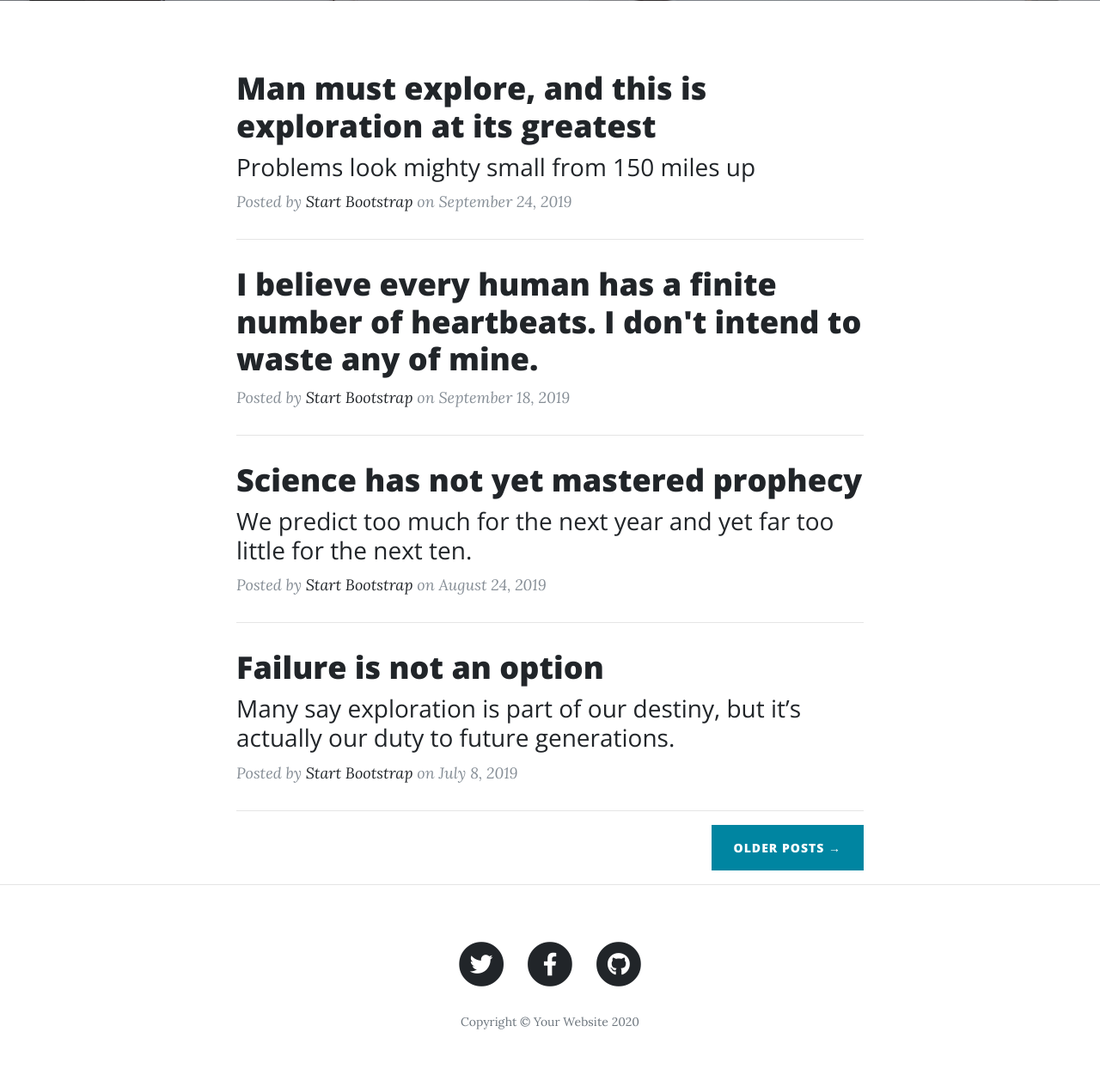
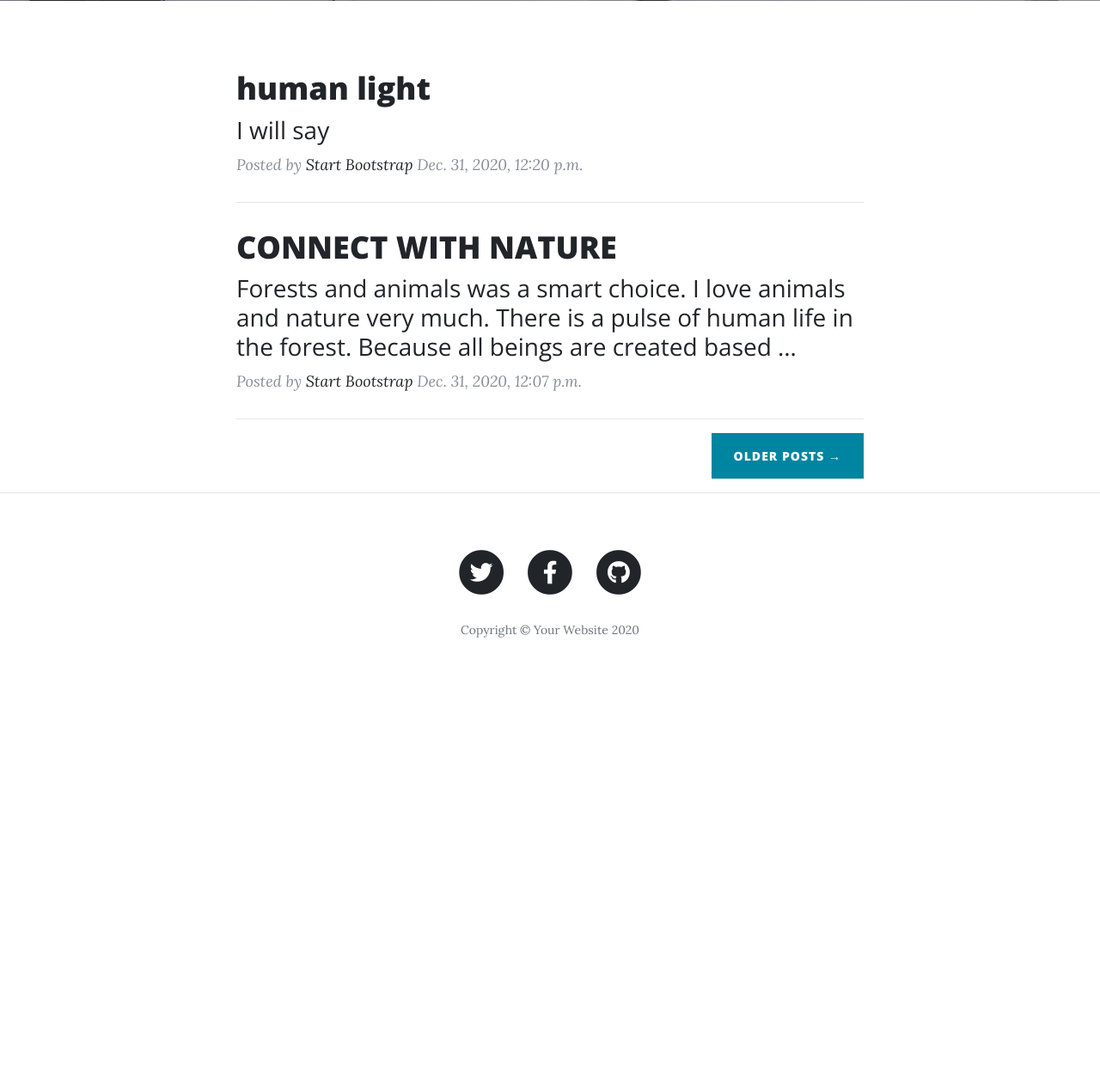
Before and after one commit to samirasarvi/simpleDjangoArticleCms, a Django app: page / in a window 1280 px wide. Shown: the part 531-1796 px from the top of the page at 86% size. After the commit the page ends 1273 px from the top, so only its background shows below. Run offline with Django 3.2, Linux system fonts and the light colour scheme; data comes from the database, SQL or seed files in the repository; some libraries are stand-ins or nearby versions.

Commit message:
Modify_tamplate

```diff
--- a/blog/templates/blog/base.html
+++ b/blog/templates/blog/base.html
@@ -9,7 +9,7 @@
   <meta name="description" content="">
   <meta name="author" content="">
 
-  <title>SamiraSarvi{% block title%}{% endblock %} </title>
+  <title>ArticleCMS{% block title%}{% endblock %} </title>
 
   <!-- Bootstrap core CSS -->
   <link href=" {% static 'blog/vendor/bootstrap/css/bootstrap.min.css' %} " rel="stylesheet">
@@ -53,20 +53,7 @@
     </div>
   </nav>
 
-  <!-- Page Header -->
-  <header class="masthead" style="background-image: url('img/home-bg.jpg')">
-    <div class="overlay"></div>
-    <div class="container">
-      <div class="row">
-        <div class="col-lg-8 col-md-10 mx-auto">
-          <div class="site-heading">
-            <h1>Clean Blog</h1>
-            <span class="subheading">A Blog Theme by Start Bootstrap</span>
-          </div>
-        </div>
-      </div>
-    </div>
-  </header>
+
 
 {% block main %}
 
--- a/blog/templates/blog/home.html
+++ b/blog/templates/blog/home.html
@@ -1,63 +1,40 @@
  {% extends 'blog/base.html' %}
-
+ {% load static %}
  {% block main %}
+  <!-- Page Header -->
+  <header class="masthead" style="background-image: url( ' {% static "blog/img/home-bg.jpg" %} ')">
+    <div class="overlay"></div>
+    <div class="container">
+      <div class="row">
+        <div class="col-lg-8 col-md-10 mx-auto">
+          <div class="site-heading">
+            <h1>Clean Blog</h1>
+            <span class="subheading">A Blog Theme by Start Bootstrap</span>
+          </div>
+        </div>
+      </div>
+    </div>
+  </header>
  <!-- Main Content -->
   <div class="container">
     <div class="row">
       <div class="col-lg-8 col-md-10 mx-auto">
+       {% for article in articles %}
        <div class="post-preview">
-          <a href="post.html">
+        <a href="{% url 'blog:article_detail' article.slug %}">
           <h2 class="post-title">
-              Man must explore, and this is exploration at its greatest
+            {{article.title}}
           </h2>
           <h3 class="post-subtitle">
-              Problems look mighty small from 150 miles up
+            {{article.description|truncatewords:30}}
           </h3>
         </a>
         <p class="post-meta">Posted by
           <a href="#">Start Bootstrap</a>
-            on September 24, 2019</p>
+          {{article.publish}}</p>
       </div>
       <hr>
-        <div class="post-preview">
-          <a href="post.html">
-            <h2 class="post-title">
-              I believe every human has a finite number of heartbeats. I don't intend to waste any of mine.
-            </h2>
-          </a>
-          <p class="post-meta">Posted by
-            <a href="#">Start Bootstrap</a>
-            on September 18, 2019</p>
-        </div>
-        <hr>
-        <div class="post-preview">
-          <a href="post.html">
-            <h2 class="post-title">
-              Science has not yet mastered prophecy
-            </h2>
-            <h3 class="post-subtitle">
-              We predict too much for the next year and yet far too little for the next ten.
-            </h3>
-          </a>
-          <p class="post-meta">Posted by
-            <a href="#">Start Bootstrap</a>
-            on August 24, 2019</p>
-        </div>
-        <hr>
-        <div class="post-preview">
-          <a href="post.html">
-            <h2 class="post-title">
-              Failure is not an option
-            </h2>
-            <h3 class="post-subtitle">
-              Many say exploration is part of our destiny, but it’s actually our duty to future generations.
-            </h3>
-          </a>
-          <p class="post-meta">Posted by
-            <a href="#">Start Bootstrap</a>
-            on July 8, 2019</p>
-        </div>
-        <hr>
+      {% endfor %}
         <!-- Pager -->
         <div class="clearfix">
           <a class="btn btn-primary float-right" href="#">Older Posts &rarr;</a>
```
Also changed, not shown: blog/templates/blog/detail.html (+15 -36 lines). Lines whose indentation alone changed are shown as unchanged.
